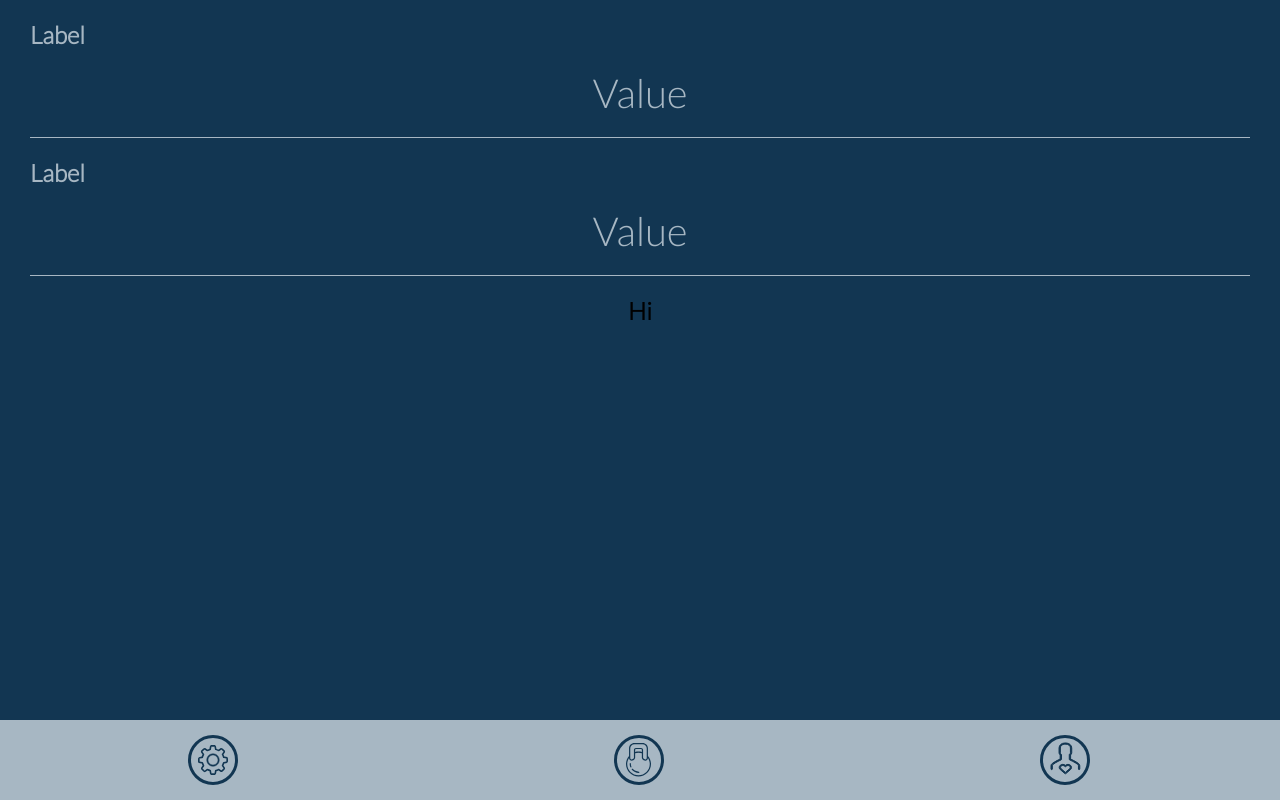
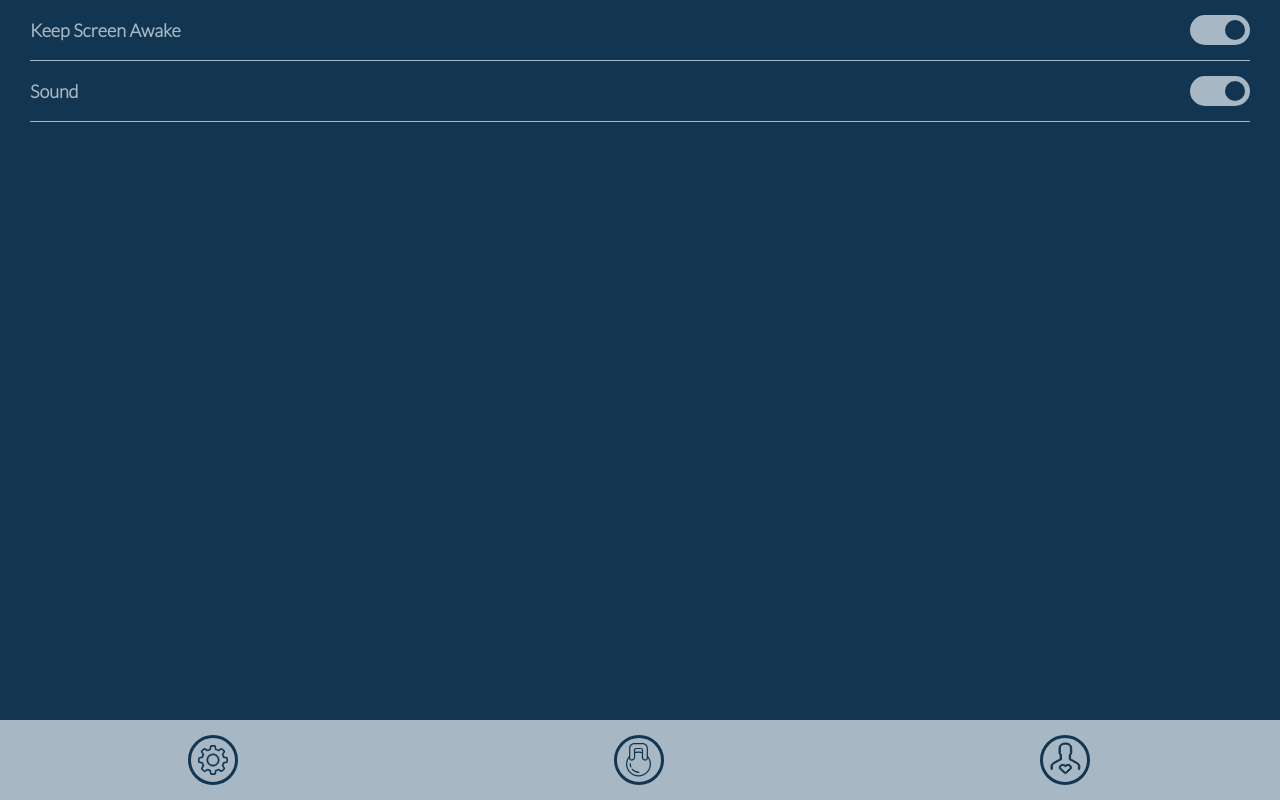
Before and after one commit to maiki-mo/criit, a React (Create React App) app: page /settings in a window 1280 px wide. Built offline with nearby package versions, Linux system fonts and the light colour scheme.

Commit message:
set up toggles for settings

```diff
--- a/package.json
+++ b/package.json
@@ -12,6 +12,7 @@
     "react-dom": "^17.0.1",
     "react-router-dom": "^5.2.0",
     "react-scripts": "3.4.4",
+    "react-switch": "^6.0.0",
     "recoil": "^0.1.2",
     "web-vitals": "^0.2.4",
     "workbox-background-sync": "^5.1.4",
--- a/src/App.js
+++ b/src/App.js
@@ -3,6 +3,7 @@ import React, {
     Suspense,
     useEffect,
 } from 'react';
+import { RecoilRoot } from 'recoil';
 import {
     BrowserRouter as Router,
     Redirect,
@@ -49,6 +50,7 @@ export default () => {
 
     return (
         <div className="App" style={localStyles.container}>
+            <RecoilRoot>
                 <Router>
                     <Suspense fallback={<div>Loading...</div>}>
                         <Switch>
@@ -68,6 +70,7 @@ export default () => {
                         <NavFooter />
                     </Suspense>
                 </Router>
+            </RecoilRoot>
         </div>
     );
 };
--- /dev/null
+++ b/src/components/ToggleSwitchItem.js
@@ -0,0 +1,58 @@
+import React from 'react';
+import Switch from 'react-switch';
+
+import styles from '../constants/styles';
+
+const { flex } = styles;
+
+export default ( {
+    containerStyles,
+    checked,
+    onSwitch,
+    onColor,
+    offColor,
+    onHandleColor,
+    text,
+    textColor,
+    offHandleColor,
+} ) => {
+    const localStyles = {
+        container: {
+            width: '100%',
+            position: 'relative',
+            display: 'inline-block',
+            verticalAlign: 'middle',
+            textAlign: 'left',
+            ...flex.centerFlexRow,
+            justifyContent: 'space-between',
+            paddingTop: 15,
+            paddingBottom: 15,
+            borderBottom: `1px solid ${textColor}`,
+            ...containerStyles,
+        },
+        text: {
+            fontSize: 18,
+            fontWeight: 'bold',
+            color: textColor,
+        },
+    };
+
+    return (
+        <div style={localStyles.container}>
+            <span style={localStyles.text}>{text}</span>
+            <Switch
+                handleDiameter={20}
+                offColor={offColor}
+                onHandleColor={onHandleColor}
+                offHandleColor={offHandleColor}
+                uncheckedIcon={false}
+                checkedIcon={false}
+                onColor={onColor}
+                checked={checked}
+                onChange={onSwitch}
+                height={30}
+                width={60}
+            />
+        </div>
+    );
+};
--- a/src/constants/state.js
+++ b/src/constants/state.js
@@ -1,5 +1,14 @@
-import { } from 'recoil';
+import {
+    atom,
+} from 'recoil';
 
 export default {
-
+    wakeLock: atom( {
+        key: 'wake lock',
+        default: true,
+    } ),
+    sound: atom( {
+        key: 'sound',
+        default: true,
+    } ),
 };
--- a/src/constants/styles.js
+++ b/src/constants/styles.js
@@ -4,6 +4,7 @@ export default {
         lightBlue: '#A7B7C3',
         white: '#fff',
         black: '#000',
+        darkGrey: '#464546',
     },
     font: {
         overpass: {
--- a/src/screens/Settings.js
+++ b/src/screens/Settings.js
@@ -1,86 +1,94 @@
 import React from 'react';
+import { useRecoilState } from 'recoil';
 
 import styles from '../constants/styles';
+import state from '../constants/state';
+
+import ToggleSwitchItem from '../components/ToggleSwitchItem';
 
 const { colors, flex } = styles;
+const { wakeLock, sound } = state;
 
-const SettingsInput = ( {
-    label,
-    value,
-    containerStyles,
-} ) => {
-    const localStyles = {
-        container: {
-            width: '100%',
-            ...containerStyles,
-            borderBottom: `1px solid ${colors.lightBlue} `,
-            paddingTop: 20,
-            paddingBottom: 20,
-        },
-        label: {
-            margin: 0,
-            color: colors.lightBlue,
-            paddingBottom: 20,
-        },
-        input: {
-            margin: 0,
-            fontSize: 40,
-            color: colors.lightBlue,
-            textAlign: 'center',
-        },
-    };
+// const SettingsInput = ( {
+//     label,
+//     value,
+//     containerStyles,
+// } ) => {
+//     const localStyles = {
+//         container: {
+//             width: '100%',
+//             ...containerStyles,
+//             borderBottom: `1px solid ${colors.lightBlue} `,
+//             paddingTop: 20,
+//             paddingBottom: 20,
+//         },
+//         label: {
+//             margin: 0,
+//             color: colors.lightBlue,
+//             paddingBottom: 20,
+//         },
+//         input: {
+//             margin: 0,
+//             fontSize: 40,
+//             color: colors.lightBlue,
+//             textAlign: 'center',
+//         },
+//     };
 
-    return (
-        <div style={localStyles.container}>
-            <div style={localStyles.inputs}>
-                <h1 style={localStyles.label}>{label}</h1>
-                <p style={localStyles.input}>{value}</p>
-            </div>
-        </div>
-    );
-};
+//     return (
+//         <div style={localStyles.container}>
+//             <div style={localStyles.inputs}>
+//                 <h1 style={localStyles.label}>{label}</h1>
+//                 <p style={localStyles.input}>{value}</p>
+//             </div>
+//         </div>
+//     );
+// };
 
-const SettingsButtons = ( { containerStyles } ) => {
-    const localStyles = {
-        container: {
-            height: '40%',
-            ...flex.centerFlexCol,
-            ...containerStyles,
-        },
-    };
+// const SettingsButtons = ( { containerStyles } ) => {
+//     const localStyles = {
+//         container: {
+//             height: '40%',
+//             ...flex.centerFlexCol,
+//             ...containerStyles,
+//         },
+//     };
 
-    return (
-        <section style={localStyles.container}>
-            <h1>Hi</h1>
-        </section>
-    );
-};
+//     return (
+//         <section style={localStyles.container}>
+//             <h1>Hi</h1>
+//         </section>
+//     );
+// };
 
-const SettingsInputs = ( { containerStyles } ) => {
-    const localStyles = {
-        container: {
-            width: '100%',
-            height: '40%',
-            ...flex.centerFlexCol,
-            ...containerStyles,
-        },
-    };
+// const SettingsInputs = ( { containerStyles } ) => {
+//     const localStyles = {
+//         container: {
+//             width: '100%',
+//             height: '40%',
+//             ...flex.centerFlexCol,
+//             ...containerStyles,
+//         },
+//     };
 
-    return (
-        <section style={localStyles.container}>
-            <SettingsInput
-                label="Label"
-                value="Value"
-            />
-            <SettingsInput
-                label="Label"
-                value="Value"
-            />
-        </section>
-    );
-};
+//     return (
+//         <section style={localStyles.container}>
+//             <SettingsInput
+//                 label="Label"
+//                 value="Value"
+//             />
+//             <SettingsInput
+//                 label="Label"
+//                 value="Value"
+//             />
+//         </section>
+//     );
+// };
 
 export default ( { containerStyles } ) => {
+    const [wakeLocked, setWakeLock] = useRecoilState( wakeLock );
+    const [soundOn, setSound] = useRecoilState( sound );
+
     const localStyles = {
         container: {
             ...flex.centerFlexCol,
@@ -90,10 +98,36 @@ export default ( { containerStyles } ) => {
         },
     };
 
+    const handleStayWakeSwitch = () => {
+        setWakeLock( !wakeLocked );
+    };
+
+    const handleSoundSwitch = () => {
+        setSound( !soundOn );
+    };
+
     return (
         <div style={localStyles.container}>
-            <SettingsInputs />
-            <SettingsButtons />
+            <ToggleSwitchItem
+                onHandleColor={colors.blue}
+                offHandleColor={colors.darkGrey}
+                text="Keep Screen Awake"
+                onColor={colors.lightBlue}
+                offColor={colors.lightBlue}
+                checked={wakeLocked}
+                onSwitch={handleStayWakeSwitch}
+                textColor={colors.lightBlue}
+            />
+            <ToggleSwitchItem
+                onHandleColor={colors.blue}
+                offHandleColor={colors.darkGrey}
+                text="Sound"
+                onColor={colors.lightBlue}
+                offColor={colors.lightBlue}
+                checked={soundOn}
+                onSwitch={handleSoundSwitch}
+                textColor={colors.lightBlue}
+            />
         </div>
     );
 };
```
Also changed, not shown: src/services/local.js (added), 1 other file (tests, documents, lock files or other folders). Lines whose indentation alone changed are shown as unchanged.
